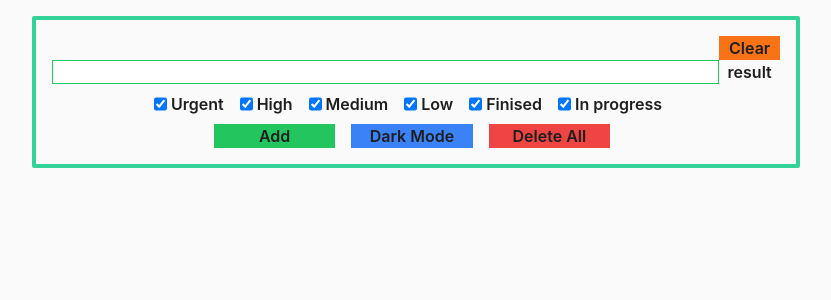
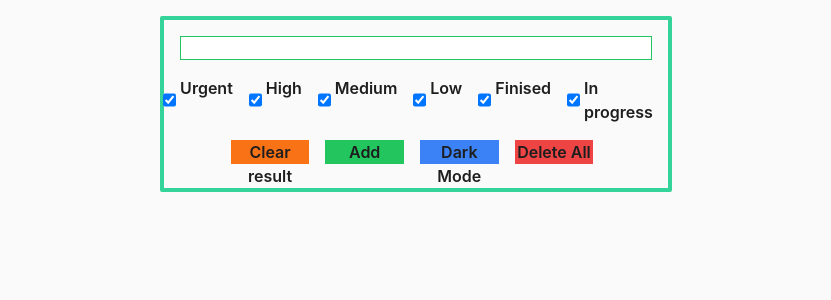
Before and after one commit to MartianDreamer/todo-app, a React (Create React App) app: page / in a window 1280 px wide. Shown: the top 300 px of the page, without its empty margins (224-1055 px from the left). Built offline with nearby package versions, Linux system fonts and the light colour scheme.

Commit message:
some fixes

```diff
--- a/src/App.js
+++ b/src/App.js
@@ -53,7 +53,7 @@ function App() {
 
   return (
     <div
-      className="flex flex-col pt-4 pl-64 pr-64 w-full h-screen"
+      className="flex flex-col pt-4 pl-96 pr-96 w-full h-screen"
       style={{
         backgroundColor: `rgb(${bgColor}, ${bgColor}, ${bgColor})`,
       }}
--- a/src/components/controlcenter.js
+++ b/src/components/controlcenter.js
@@ -60,8 +60,8 @@ export default function ControlCenter({
 
   const searchButtonClassName =
     searchInput !== ""
-      ? "w-1/12 bg-green-500 h-6 hover:bg-green-400 font-semibold"
-      : "w-1/12 bg-orange-500 h-6 hover:bg-orange-400 font-semibold";
+      ? "w-2/12 bg-green-500 h-6 hover:bg-green-400 font-semibold mr-4"
+      : "w-2/12 bg-orange-500 h-6 hover:bg-orange-400 font-semibold mr-4";
 
   return (
     <div
@@ -71,46 +71,15 @@ export default function ControlCenter({
         color: bgColor === 250 ? "rgb(30,30,30)" : "rgb(250,250,250)",
       }}
     >
-      <div>
+      <div className="mb-4">
         <input
           type="text"
           value={searchInput}
-          className="w-11/12 border border-solid border-green-500 h-6 focus:outline-0 pl-1"
+          className="w-full border border-solid border-green-500 h-6 focus:outline-0 pl-1"
           onChange={(e) => setSearchInput(e.target.value)}
         />
-        <button
-          className={searchButtonClassName}
-          onClick={(e) => {
-            if (searchInput === "") {
-              setFilter({
-                urgent: true,
-                high: true,
-                medium: true,
-                low: true,
-                done: true,
-                notDone: true,
-              });
-              setData(getData());
-              return;
-            }
-            const newData = [
-              ...data.filter(
-                (e) =>
-                  e.title.toLowerCase().includes(searchInput.toLowerCase()) ||
-                  e.description
-                    .toLowerCase()
-                    .includes(searchInput.toLowerCase())
-              ),
-            ];
-            newData.sort((a, b) => b.id - a.id);
-            setData(newData);
-            setSearchInput("");
-          }}
-        >
-          {searchInput !== "" ? "Search" : "Clear result"}
-        </button>
       </div>
-      <div className="mt-2 flex justify-center">
+      <div className="mb-4 flex justify-center">
         <input
           type="checkbox"
           id="urgent"
@@ -172,7 +141,38 @@ export default function ControlCenter({
           In progress
         </label>
       </div>
-      <div className="mt-2 flex justify-center">
+      <div className="mb-2 flex justify-center">
+        <button
+          className={searchButtonClassName}
+          onClick={(e) => {
+            if (searchInput === "") {
+              setFilter({
+                urgent: true,
+                high: true,
+                medium: true,
+                low: true,
+                done: true,
+                notDone: true,
+              });
+              setData(getData());
+              return;
+            }
+            const newData = [
+              ...data.filter(
+                (e) =>
+                  e.title.toLowerCase().includes(searchInput.toLowerCase()) ||
+                  e.description
+                    .toLowerCase()
+                    .includes(searchInput.toLowerCase())
+              ),
+            ];
+            newData.sort((a, b) => b.id - a.id);
+            setData(newData);
+            setSearchInput("");
+          }}
+        >
+          {searchInput !== "" ? "Search" : "Clear result"}
+        </button>
         <button
           className="w-2/12 bg-green-500 h-6 hover:bg-green-400 font-semibold mr-4"
           onClick={() => setDisplayInput("block")}
--- a/src/components/input.js
+++ b/src/components/input.js
@@ -1,3 +1,4 @@
+import { getData } from "../persistence";
 import Todo from "../type/todo";
 
 export default function Input({
@@ -78,9 +79,9 @@ export default function Input({
           className="mr-1"
           checked={todo.priority === 4}
           onChange={() => setTodo({ ...todo, priority: 4 })}
-          id="urgent"
+          id="urgentRadio"
         />
-        <label htmlFor="urgent" className="mr-3 text-red-600">
+        <label htmlFor="urgentRadio" className="mr-3 text-red-600">
           Urgent
         </label>
         <input
@@ -90,9 +91,9 @@ export default function Input({
           className="mr-1"
           checked={todo.priority === 3}
           onChange={() => setTodo({ ...todo, priority: 3 })}
-          id="high"
+          id="highRadio"
         />
-        <label htmlFor="high" className="mr-3 text-orange-600">
+        <label htmlFor="highRadio" className="mr-3 text-orange-600">
           High
         </label>
         <input
@@ -102,9 +103,9 @@ export default function Input({
           className="mr-1"
           checked={todo.priority === 2}
           onChange={() => setTodo({ ...todo, priority: 2 })}
-          id="medium"
+          id="mediumRadio"
         />
-        <label htmlFor="medium" className="mr-3 text-yellow-600">
+        <label htmlFor="mediumRadio" className="mr-3 text-yellow-600">
           Medium
         </label>
         <input
@@ -114,9 +115,9 @@ export default function Input({
           className="mr-1"
           checked={todo.priority === 1}
           onChange={() => setTodo({ ...todo, priority: 1 })}
-          id="low"
+          id="lowRadio"
         />
-        <label htmlFor="low" className="mr-3 text-green-600">
+        <label htmlFor="lowRadio" className="mr-3 text-green-600">
           Low
         </label>
       </div>
@@ -124,15 +125,16 @@ export default function Input({
         <button
           className="bg-green-600 pt-1 pb-1 pl-2 pr-2 rounded-sm hover:bg-green-500 mr-2"
           onClick={() => {
-            if (data.find((e) => e.id === todo.id)) {
-              setData([todo, ...data.filter((e) => e.id !== todo.id)]);
+            const savedData = getData();
+            if (savedData.find((e) => e.id === todo.id)) {
+              setData([todo, ...savedData.filter((e) => e.id !== todo.id)]);
             } else {
-              if (data.length > 0) {
-                todo.id = Math.max(...data.map((e) => e.id)) + 1;
+              if (savedData.length > 0) {
+                todo.id = Math.max(...savedData.map((e) => e.id)) + 1;
               } else {
                 todo.id = 1;
               }
-              setData([todo, ...data]);
+              setData([todo, ...savedData]);
             }
             setTodo(
               new Todo("", "", false, new Date().toLocaleDateString("en-CA"), 1)
```
Also changed, not shown: public/manifest.json.
